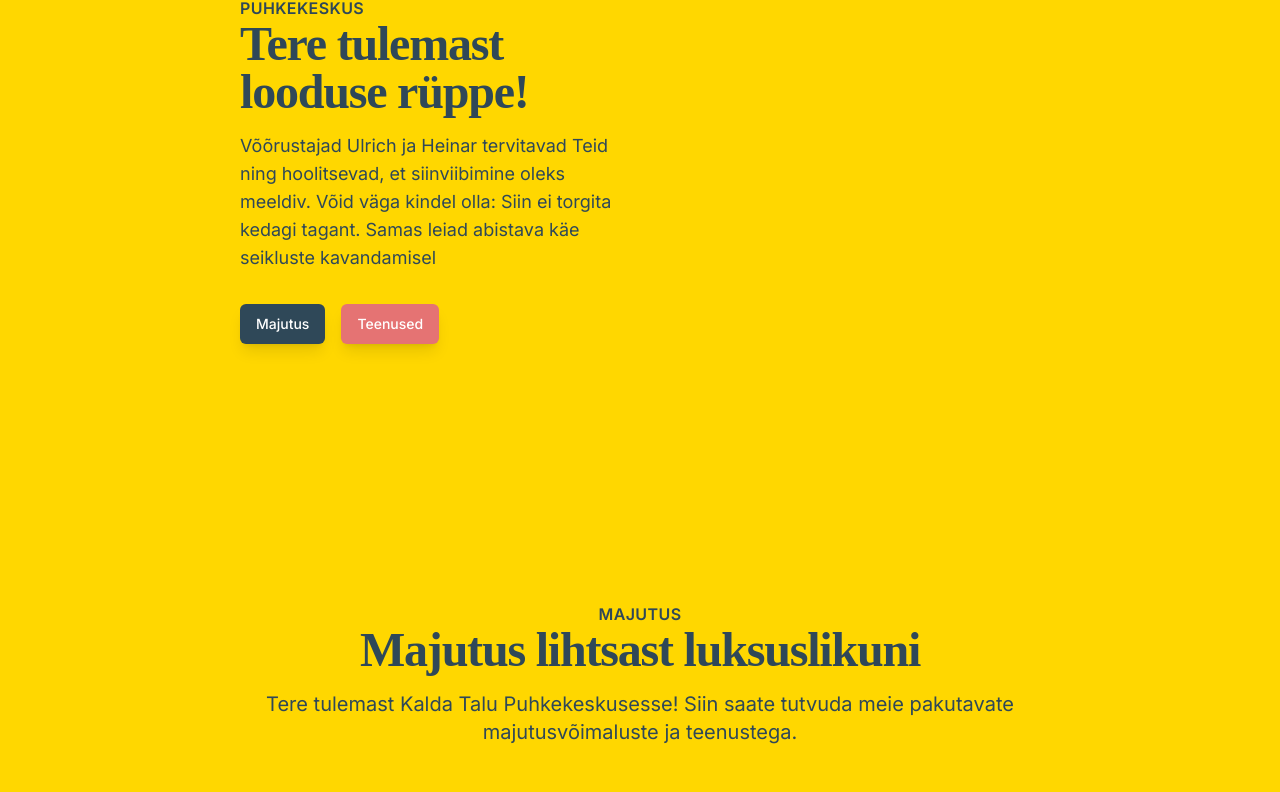
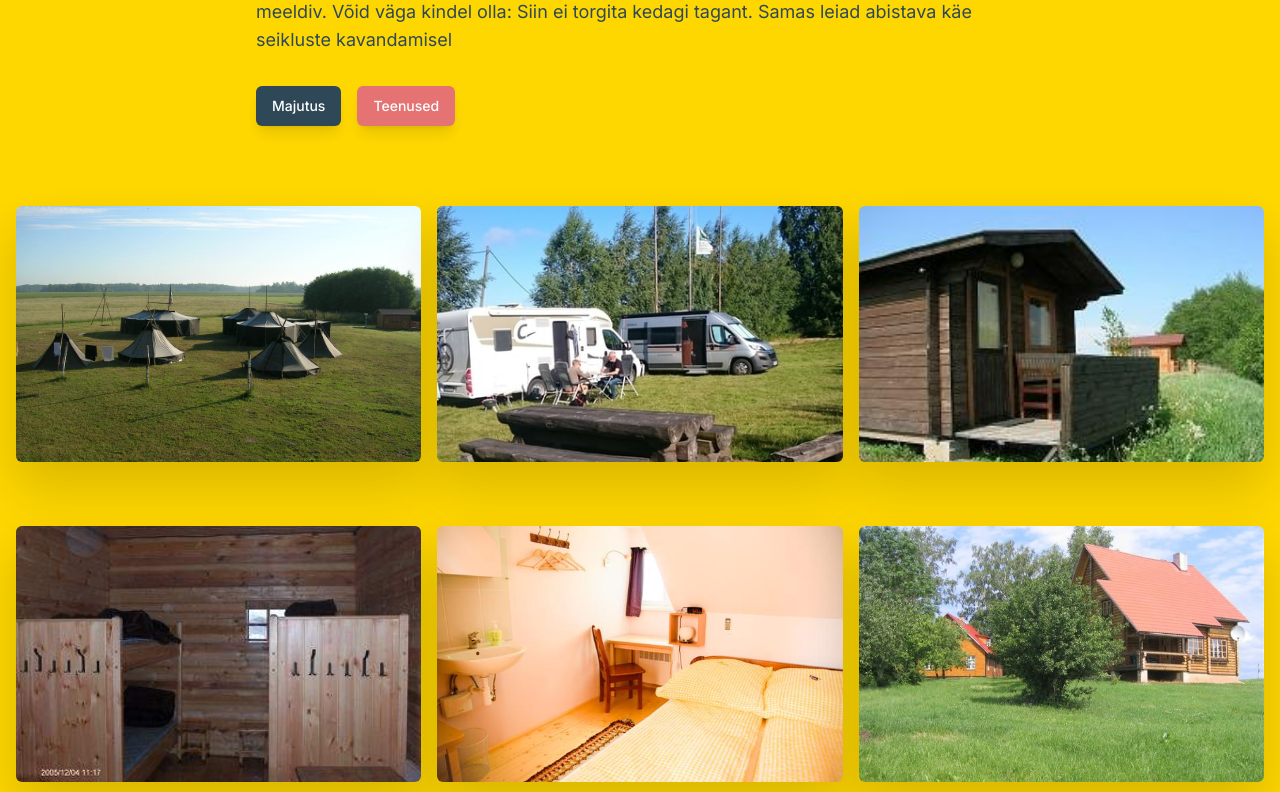
Before and after one commit to 77ccreed/kalda-next, a Next.js app: page /en in a window 1280 px wide. Shown: the part 358-1150 px from the top of the page. Built offline with nearby package versions, Linux system fonts and the light colour scheme.

Commit message:
refactor: Update Hero, Footer, Content, and Comparison components with improved styles and layouts

```diff
--- a/src/components/HeroImageGrid.tsx
+++ b/src/components/HeroImageGrid.tsx
@@ -34,10 +34,9 @@ const HeroImageGrid = ({
         <div className="absolute left-0 top-1 h-[20500px] w-[20500px] translate-x-[-47.5%] rounded-full bg-primary" />
       </div>
       <div className="container relative flex flex-col px-4">
-        <div className="mx-auto max-w-7xl px-4 pt-24 sm:px-6 md:flex md:min-h-screen">
-          <div className="block py-12 text-center md:flex md:py-12 md:text-left lg:py-16">
-            <div className="mx-auto flex max-w-5xl basis-[56%] items-center">
-              <div className="max-w-3xl pb-12 pr-0 md:py-0 md:pr-8 md:pb-0 lg:pr-16">
+        <div className="mx-auto max-w-7xl px-4 pt-24 sm:px-6 md:pt-32 lg:pt-40">
+          <div className="text-center md:text-left">
+            <div className="mx-auto max-w-3xl md:mb-8">
               {tagline && (
                 <p className="text-base font-semibold uppercase tracking-wide text-secondary">
                   {tagline}
@@ -48,7 +47,6 @@ const HeroImageGrid = ({
                   {title}
                 </h1>
               )}
-                <div className="mx-auto max-w-3xl">
               {subtitle && (
                 <p className="mb-8 text-lg font-normal text-primary-foreground">
                   {subtitle}
@@ -73,73 +71,79 @@ const HeroImageGrid = ({
             </div>
           </div>
         </div>
-            <div className="block flex-1 items-center md:flex">
-              <div className="relative m-auto h-full max-w-4xl">
-                <div className="grid grid-cols-1 sm:grid-cols-2 lg:grid-cols-3 gap-4">
-                  <AspectRatio ratio={3 / 2} className="relative w-full">
+        <div className="mt-12 grid grid-cols-1 sm:grid-cols-2 lg:grid-cols-3 gap-4">
+          <AspectRatio ratio={3 / 2} className="relative w-full h-64">
+            <div className="relative w-full h-full">
               <Image
                 src={Img1}
                 alt="Telkimisniit"
                 layout="fill"
                 className="rounded-md object-cover drop-shadow-2xl"
-                      sizes="(min-width: 1920px) 749px, (min-width: 1540px) 43.89vw, (min-width: 1360px) 542px, (min-width: 780px) calc(39.29vw + 16px), calc(96.52vw - 22px)"
+                sizes="(min-width: 1024px) 33vw, (min-width: 768px) 50vw, 100vw"
                 priority
               />
+            </div>
           </AspectRatio>
-                  <AspectRatio ratio={3 / 2} className="relative w-full">
+          <AspectRatio ratio={3 / 2} className="relative w-full h-64">
+            <div className="relative w-full h-full">
               <Image
                 src={Img2}
                 alt="Autoelamud"
                 layout="fill"
                 className="rounded-md object-cover drop-shadow-2xl"
-                      sizes="(min-width: 1920px) 749px, (min-width: 1540px) 43.89vw, (min-width: 1360px) 542px, (min-width: 780px) calc(39.29vw + 16px), calc(96.52vw - 22px)"
+                sizes="(min-width: 1024px) 33vw, (min-width: 768px) 50vw, 100vw"
                 priority
               />
+            </div>
           </AspectRatio>
-                  <AspectRatio ratio={4 / 3} className="relative w-full">
+          <AspectRatio ratio={4 / 3} className="relative w-full h-64">
+            <div className="relative w-full h-full">
               <Image
                 src={Img3}
                 alt="Kämpingumaja"
                 layout="fill"
                 className="rounded-md object-cover drop-shadow-2xl"
-                      sizes="(min-width: 1920px) 749px, (min-width: 1540px) 43.89vw, (min-width: 1360px) 542px, (min-width: 780px) calc(39.29vw + 16px), calc(96.52vw - 22px)"
+                sizes="(min-width: 1024px) 33vw, (min-width: 768px) 50vw, 100vw"
                 priority
               />
+            </div>
           </AspectRatio>
-                  <AspectRatio ratio={4 / 3} className="relative w-full">
+          <AspectRatio ratio={4 / 3} className="relative w-full h-64">
+            <div className="relative w-full h-full">
               <Image
                 src={Img4}
                 alt="Lihtne öömaja"
                 layout="fill"
                 className="rounded-md object-cover drop-shadow-2xl"
-                      sizes="(min-width: 1920px) 749px, (min-width: 1540px) 43.89vw, (min-width: 1360px) 542px, (min-width: 780px) calc(39.29vw + 16px), calc(96.52vw - 22px)"
+                sizes="(min-width: 1024px) 33vw, (min-width: 768px) 50vw, 100vw"
                 priority
               />
+            </div>
           </AspectRatio>
-                  <AspectRatio ratio={4 / 3} className="relative w-full">
+          <AspectRatio ratio={4 / 3} className="relative w-full h-64">
+            <div className="relative w-full h-full">
               <Image
                 src={Img5}
                 alt="Kodumajutuse toad"
                 layout="fill"
                 className="rounded-md object-cover drop-shadow-2xl"
-                      sizes="(min-width: 1920px) 749px, (min-width: 1540px) 43.89vw, (min-width: 1360px) 542px, (min-width: 780px) calc(39.29vw + 16px), calc(96.52vw - 22px)"
+                sizes="(min-width: 1024px) 33vw, (min-width: 768px) 50vw, 100vw"
                 priority
               />
+            </div>
           </AspectRatio>
-                  <AspectRatio ratio={4 / 3} className="relative w-full">
+          <AspectRatio ratio={4 / 3} className="relative w-full h-64">
+            <div className="relative w-full h-full">
               <Image
                 src={Img6}
                 alt="Puhkemaja"
                 layout="fill"
                 className="rounded-md object-cover drop-shadow-2xl"
-                      sizes="(min-width: 1920px) 749px, (min-width: 1540px) 43.89vw, (min-width: 1360px) 542px, (min-width: 780px) calc(39.29vw + 16px), calc(96.52vw - 22px)"
+                sizes="(min-width: 1024px) 33vw, (min-width: 768px) 50vw, 100vw"
                 priority
               />
+            </div>
           </AspectRatio>
-                </div>
-              </div>
-            </div>
-          </div>
         </div>
       </div>
     </section>
```
Lines whose indentation alone changed are shown as unchanged.
